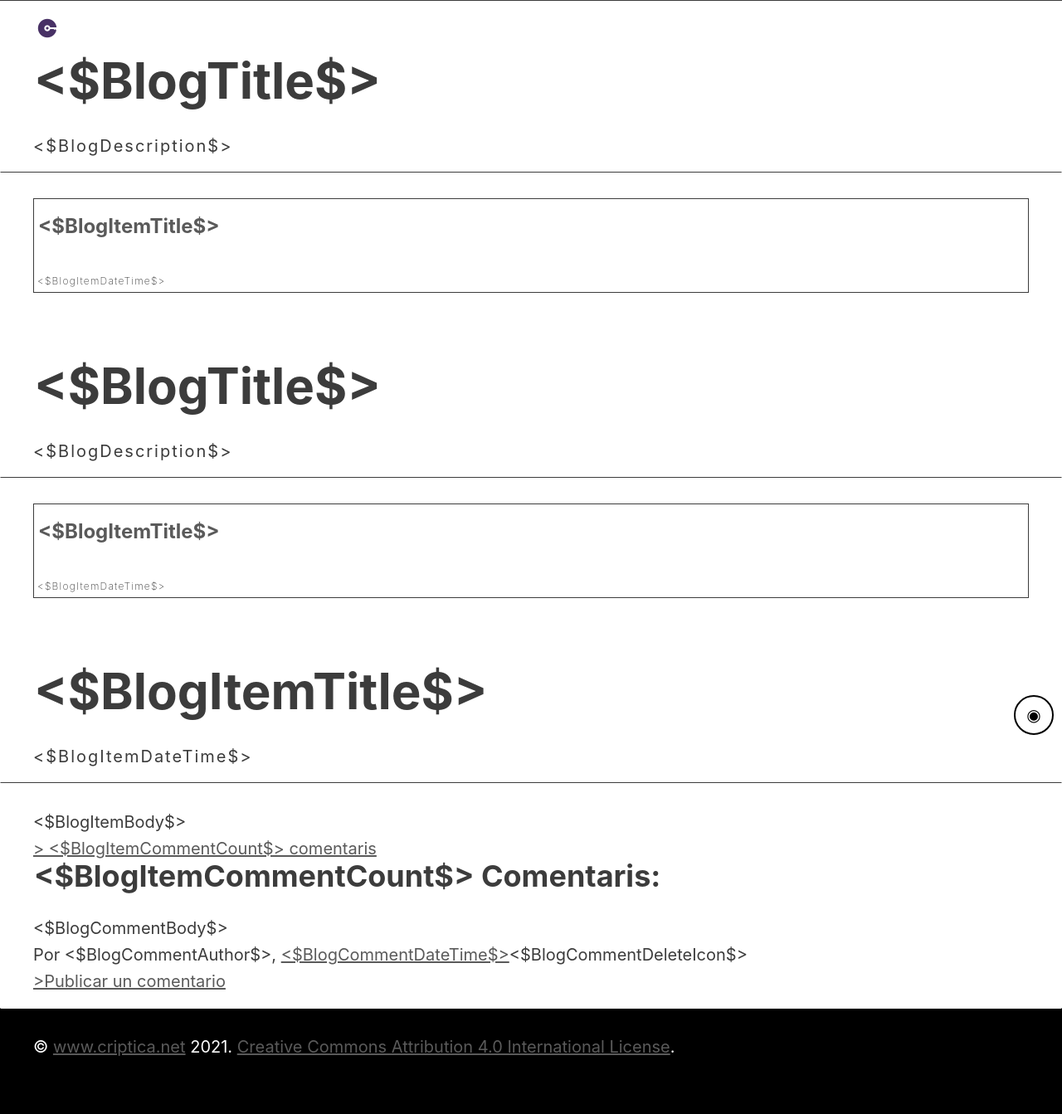
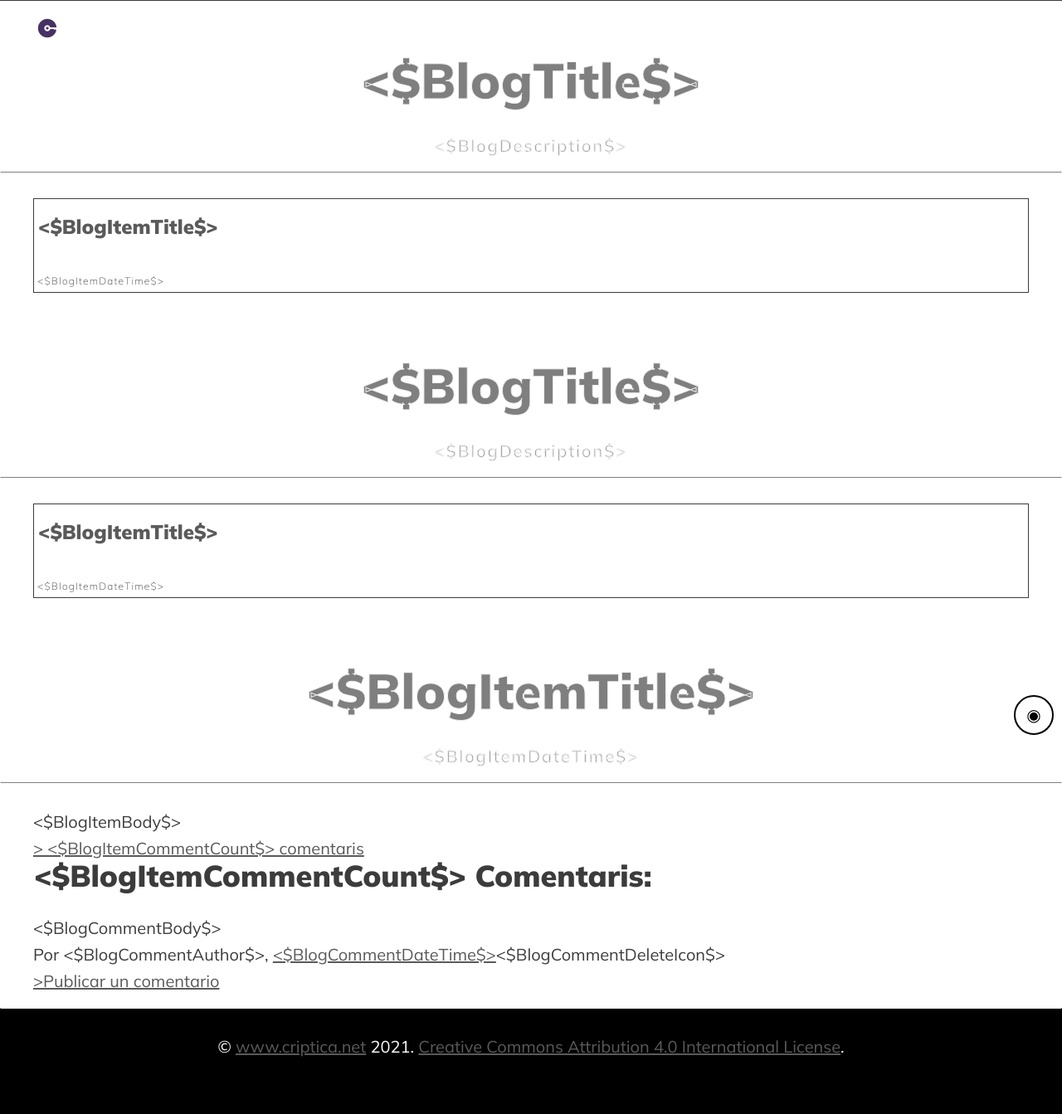
Before and after one commit to criptica/criptica.github.io, a Jekyll site: the page templates/template-blogger.html, which Jekyll copies as it is, in a window 1280 px wide. Shown: the whole page at 83% size. Built offline with Jekyll 4.4.1, drawn with Linux system fonts in a browser that asks for light colours.

Commit message:
Criptica skin

```diff
--- a/src/styles/criptica-skin.css
+++ b/src/styles/criptica-skin.css
@@ -0,0 +1,12 @@
+body {
+    font-family: 'Mulish', sans-serif;
+}
+header,
+footer,
+nav {
+    text-align: center;
+}
+header {
+    color: rgba(0,0,0,.5);
+    -webkit-text-stroke: 1px rgba(240,240,240,1);
+}
--- a/templates/template-blogger.html
+++ b/templates/template-blogger.html
@@ -31,6 +31,8 @@
 		<!-- Screen styles -->
 		<link href="https://criptica.github.io/src/styles/screen.components.min.css" rel="stylesheet" media="screen">
 		<link href="https://criptica.github.io/src/styles/criptica-skin.css" rel="stylesheet" media="screen">
+		<link rel="preconnect" href="https://fonts.gstatic.com">
+		<link href="https://fonts.googleapis.com/css2?family=Mulish:ital,wght@0,200;0,400;0,900;1,400&display=swap" rel="stylesheet">
 		<!-- Print styles -->
 		<link href="https://criptica.github.io/src/styles/print.css" rel="stylesheet" media="print">
 		<!-- If iexplorer :( -->
```
